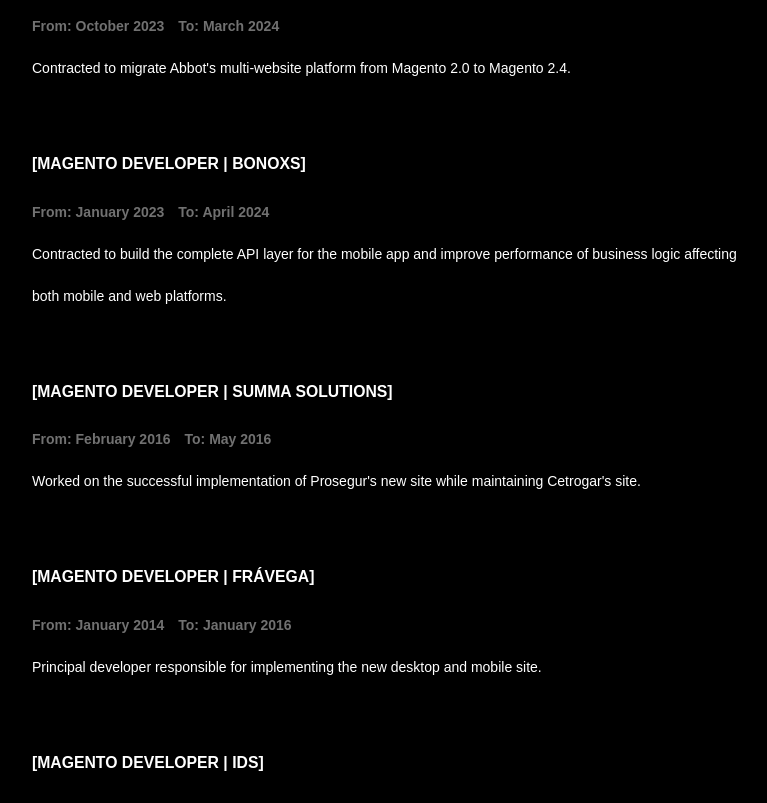
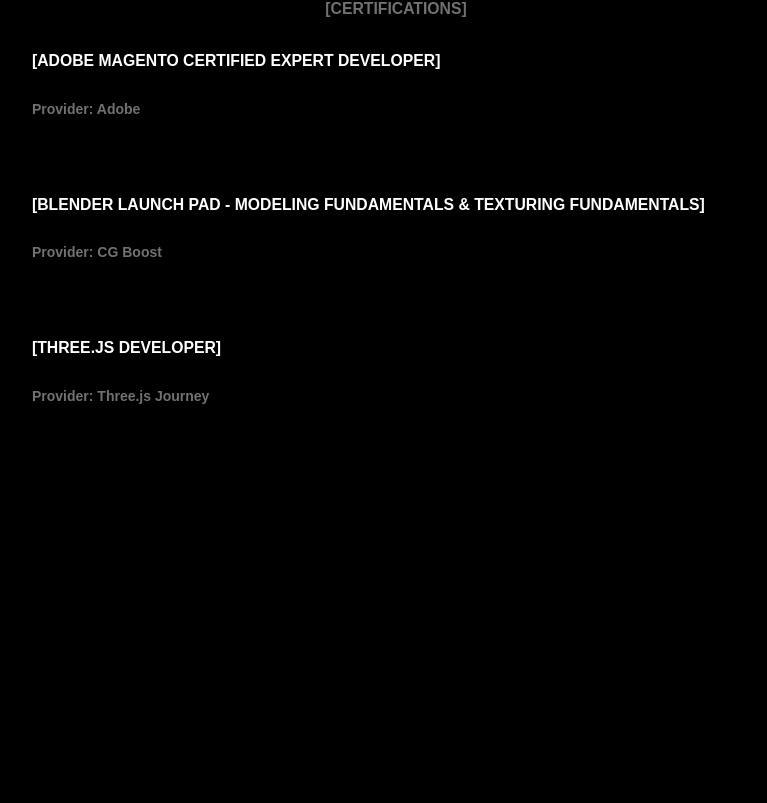
Before and after one commit to d3p1/me, a Next.js app: page /resume in a window 1280 px wide. Shown: the part 2351-3154 px from the top of the page, without its empty margins (244-1011 px from the left). After the commit the page ends 2803 px from the top, so only its background shows below. Built offline with nearby package versions, Linux system fonts and the light colour scheme; a web font is replaced by a local one.

Commit message:
feat: add the possibility of hide unnecessary resume items [#1]

```diff
--- a/src/app/(section)/resume/_components/List/Item.tsx
+++ b/src/app/(section)/resume/_components/List/Item.tsx
@@ -5,9 +5,13 @@
 import type {ListItemComponentProps} from '@/app/(section)/resume/_types'
 
 export default function Item({
-  li: {title, description, link},
+  li: {title, description, link, hide = false},
   children,
 }: ListItemComponentProps) {
+  if (hide) {
+    return null
+  }
+
   const content = (
     <>
       <h3>{title}</h3>
--- a/src/app/(section)/resume/_etc/experiences.ts
+++ b/src/app/(section)/resume/_etc/experiences.ts
@@ -39,7 +39,8 @@
     start_date: new Date('2023-01-01'),
     end_date: new Date('2024-04-01'),
     description:
-      'Contracted to build the complete API layer for the mobile app and improve performance of business logic affecting both mobile and web platforms.',
+      'Contracted to build the complete API layer for the mobile app and improve performance of mobile and web platforms.',
+    hide: true,
   },
   {
     title: 'Magento Developer | Summa Solutions',
@@ -47,6 +48,7 @@
     end_date: new Date('2016-05-01'),
     description:
       "Worked on the successful implementation of Prosegur's new site while maintaining Cetrogar's site.",
+    hide: true,
   },
   {
     title: 'Magento Developer | Frávega',
@@ -54,6 +56,7 @@
     end_date: new Date('2016-01-01'),
     description:
       'Principal developer responsible for implementing the new desktop and mobile site.',
+    hide: true,
   },
   {
     title: 'Magento Developer | IDS',
@@ -61,5 +64,6 @@
     end_date: new Date('2014-01-01'),
     description:
       'Principal developer of large company eCommerce sites such as Naldo, Agrofy, Viaggio, and Cristobal. Developed global modules for company-wide use, including payment, shipping, SEO, and shared functionality modules.',
+    hide: true,
   },
 ]
--- a/src/app/(section)/resume/_etc/projects.ts
+++ b/src/app/(section)/resume/_etc/projects.ts
@@ -28,5 +28,6 @@
     description:
       'CLI tool designed to provision a fully containerized, self-hosted Next.js environment in seconds.',
     link: 'https://github.com/d3p1/docknext',
+    hide: true,
   },
 ]
--- a/src/app/(section)/resume/_types/index.ts
+++ b/src/app/(section)/resume/_types/index.ts
@@ -8,6 +8,7 @@
   title: string
   description?: string
   link?: string
+  hide?: boolean
 }
 
 export type ListItemComponentProps = {
```
